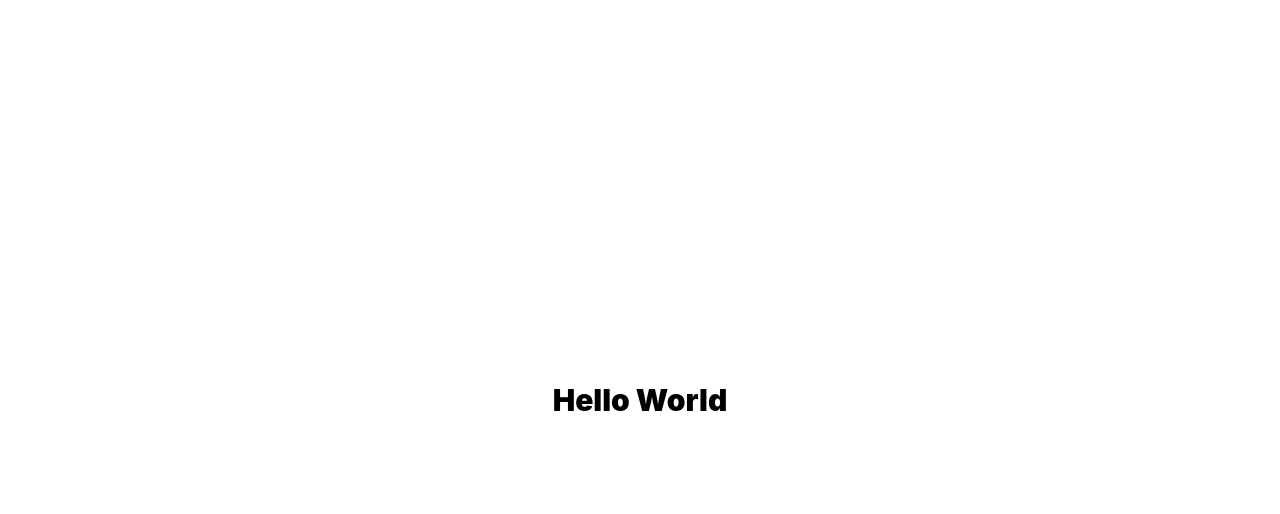
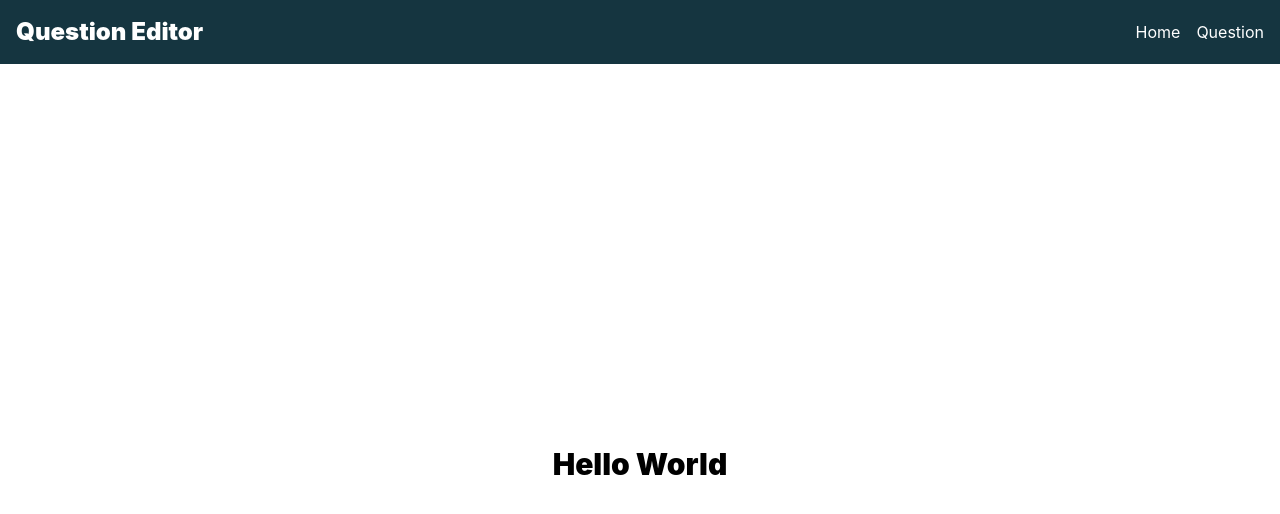
Before and after one commit to sae0-3/bit-a-bit, a React (Vite) app in the folder frontend/: page / in a window 1280 px wide. Shown: the top 514 px of the page. Built offline with nearby package versions, Linux system fonts and the light colour scheme.

Commit message:
feat(frontend): agregar header

```diff
--- /dev/null
+++ b/frontend/src/components/Header.tsx
@@ -0,0 +1,15 @@
+import { LuMenu } from 'react-icons/lu'
+
+export const Header = () => {
+  return (
+    <header className="bg-primary-dark text-white p-4 flex justify-between items-center">
+      <h1 className="font-black text-2xl">Question Editor</h1>
+
+      <LuMenu className='md:hidden text-3xl' />
+      <ul className="hidden md:flex space-x-4">
+        <li><a href="/">Home</a></li>
+        <li><a href="/question">Question</a></li>
+      </ul>
+    </header>
+  )
+}
--- a/frontend/src/routes/__root.tsx
+++ b/frontend/src/routes/__root.tsx
@@ -8,10 +8,12 @@ import { TanStackRouterDevtools } from '@tanstack/react-router-devtools'
 
 import App from '../App'
 import CreateQuestion from '../pages/CreateQuestion'
+import { Header } from '../components/Header'
 
 export const rootRoute = createRootRoute({
   component: () => (
     <>
+      <Header />
       <Outlet />
       <TanStackRouterDevtools />
     </>
```
